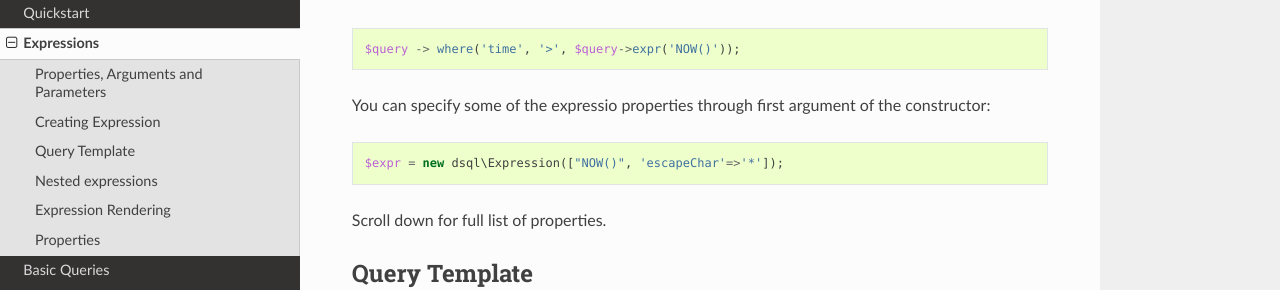
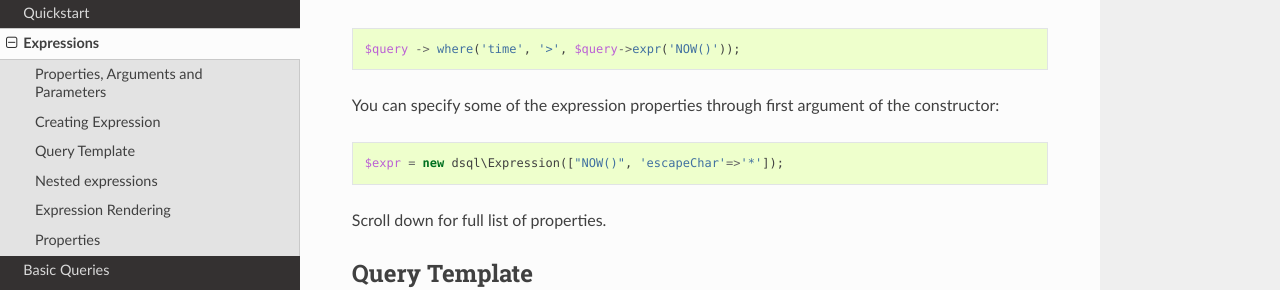
Before and after one commit to atk4/dsql, a Sphinx documentation site: the page built from docs/expressions.rst, in a window 1280 px wide and 900 px high, scrolled down 1407 px. Shown: the part 162-452 px from the top of the window. Built offline with Sphinx 7.4.7 and the Read the Docs theme 2.0.0, drawn with Linux system fonts in a browser that asks for light colours.

Commit message:
small fixes

```diff
--- a/docs/expressions.rst
+++ b/docs/expressions.rst
@@ -78,7 +78,7 @@ you do not have to define "use" block:
 
     $query -> where('time', '>', $query->expr('NOW()'));
 
-You can specify some of the expressio properties through first argument
+You can specify some of the expression properties through first argument
 of the constructor:
 
 .. code-block:: php
```
Also changed, not shown: other parts of docs/expressions.rst (+1 -1 lines), docs/queries.rst (+5 -5 lines), 1 other file.
